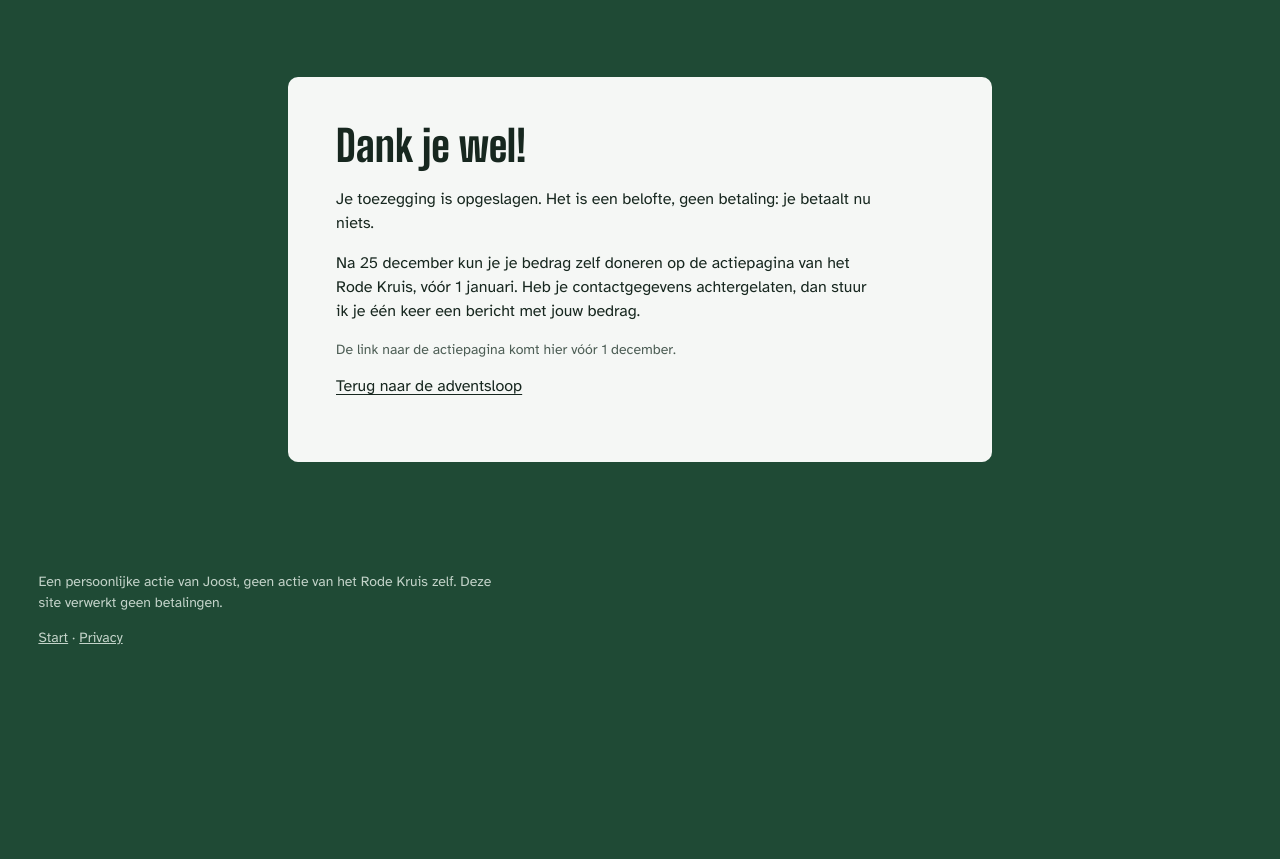
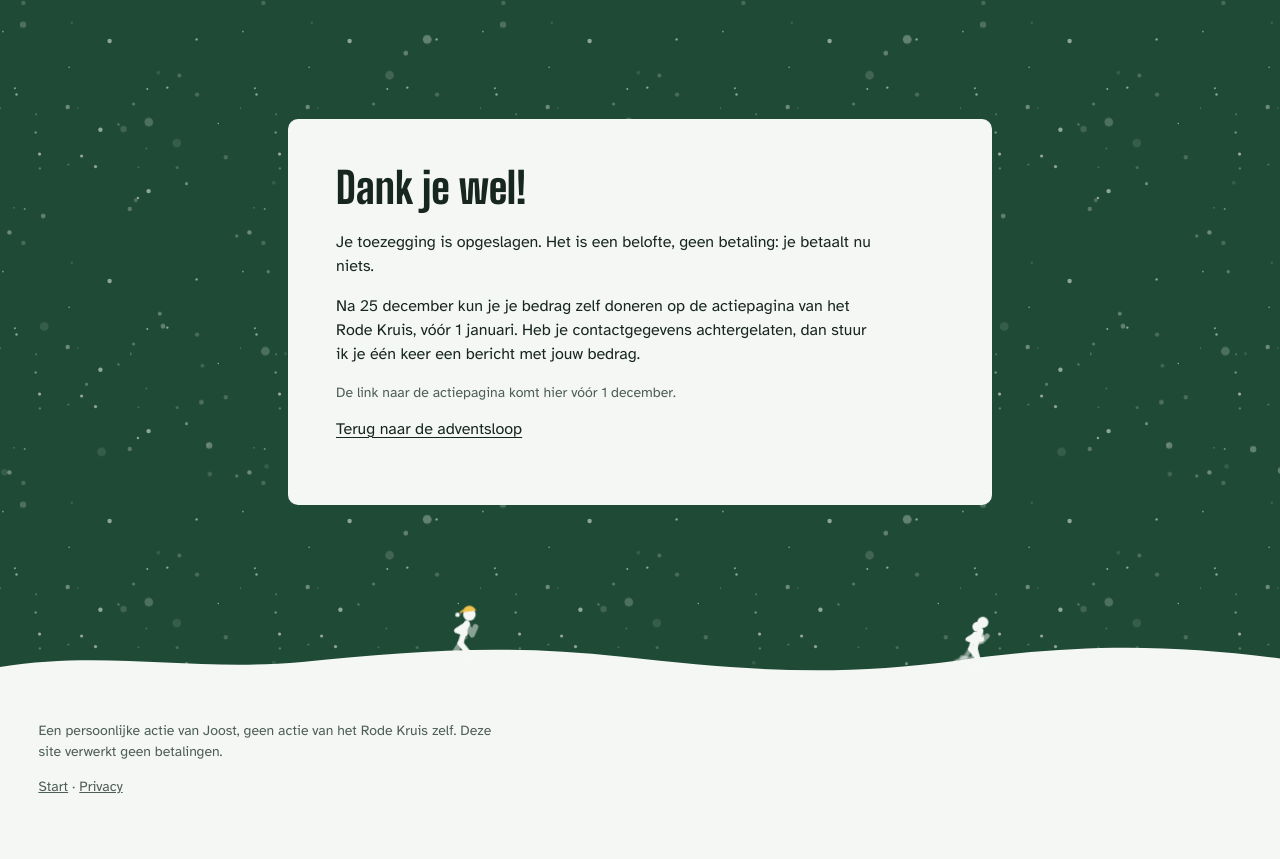
Before and after one commit to Joost-Jansen/adventrun, a FastAPI app: page /bedankt in a window 1280 px wide. Shown: the part 48-907 px from the top of the page. Before the commit the page ends 693 px from the top, so only its background shows below. Run offline with FastAPI, Linux system fonts and the light colour scheme.

Commit message:
Thanks page gets the falling snow and the runners
Snow, runners and drift move to a shared _winter.html template.

Co-Authored-By: Claude Opus 5.5 <noreply@anthropic.com>
Claude-Session: https://claude.ai/code/session_01XpbVQJh4aeZYwGezzMVS9v

```diff
--- a/app/static/style.css
+++ b/app/static/style.css
@@ -102,6 +102,9 @@ a { color: inherit; }
   padding-block: clamp(0.75rem, 2vh, 1.5rem) clamp(3rem, 6vh, 4.5rem);
 }
 .stage-grid { position: relative; z-index: 3; display: grid; gap: 2.5rem; }
+.stage-thanks { min-height: calc(100svh - 3rem - 4rem); display: grid; align-content: center; padding-bottom: clamp(5rem, 9vh, 7rem); }
+.stage-thanks > .frame { position: relative; z-index: 3; }
+.page-thanks .imprint-only { background: var(--snow); color: var(--muted); }
 @media (min-width: 1100px) {
   .page-home .stage { min-height: calc(100svh - 3rem); display: grid; align-content: center; }
   .stage-grid {
--- /dev/null
+++ b/app/templates/_winter.html
@@ -0,0 +1,17 @@
+{# Shared winter scenery for a pine stage: falling snow behind, runners in the snowdrift in front. Decoration only. #}
+{% macro runner(n, hat=false) %}<svg class="runner runner-{{ n }}" viewBox="0 0 40 56" focusable="false">
+  <g class="r-body">
+    <g class="r-arm r-back"><polyline points="23,17 21,26 27,23"/></g>
+    <g class="r-leg r-back"><line x1="18" y1="32" x2="18" y2="43"/><g class="r-shin"><line x1="18" y1="43" x2="18" y2="53"/></g></g>
+    <line class="r-torso" x1="18" y1="32" x2="23" y2="16"/>
+    <circle class="r-head" cx="25" cy="9" r="5"/>
+    {% if hat %}<path class="r-hat" d="M19.6 7.4 C20 1.5 28 0 30.4 6 Z M21 4.2 L15.5 8.6 L17.5 9.8 Z"/><circle class="r-pom" cx="15.6" cy="9.4" r="2.2"/>{% endif %}
+    <g class="r-leg r-front"><line x1="18" y1="32" x2="18" y2="43"/><g class="r-shin"><line x1="18" y1="43" x2="18" y2="53"/></g></g>
+    <g class="r-arm r-front"><polyline points="23,17 21,26 27,23"/></g>
+  </g>
+</svg>{% endmacro %}
+
+{% macro snowfall() %}<div class="snowfall" aria-hidden="true"></div>{% endmacro %}
+
+{% macro ground() %}<div class="runners" aria-hidden="true">{{ runner(1, true) }}{{ runner(2) }}{{ runner(3) }}</div>
+  <svg class="drift" viewBox="0 0 1440 60" preserveAspectRatio="none" aria-hidden="true" focusable="false"><path d="M0 60 V34 C120 14 220 40 340 28 S560 6 700 22 S940 46 1080 26 S1320 8 1440 24 V60 Z"/></svg>{% endmacro %}
--- a/app/templates/thanks.html
+++ b/app/templates/thanks.html
@@ -1,7 +1,11 @@
 {% extends "base.html" %}
+{% import "_winter.html" as winter %}
+{% block body_class %}page-thanks{% endblock %}
 {% block title %}{{ t('thanks_html_title') }}{% endblock %}
 {% block robots %}noindex{% endblock %}
 {% block content %}
+<section class="stage stage-thanks">
+{{ winter.snowfall() }}
 <div class="frame narrow-page">
   <article class="sheet">
     <h1>{{ t('thanks_title') }}</h1>
@@ -15,4 +19,6 @@
     <p><a class="link" href="{{ paths.home }}">{{ t('thanks_back') }}</a></p>
   </article>
 </div>
+{{ winter.ground() }}
+</section>
 {% endblock %}
```
Also changed, not shown: PROJECT.md (+1 -0 lines), app/templates/index.html (+3 -14 lines).
